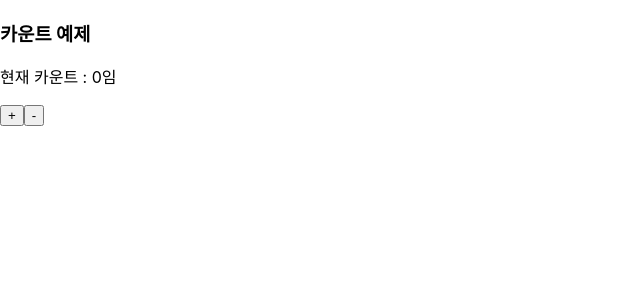
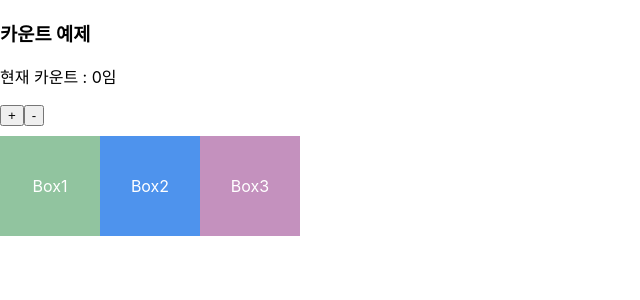
Before and after one commit to heexohee/sim6, a React (Create React App) app: page / in a window 1280 px wide. Shown: the top 300 px of the page, without its empty margins (0-640 px from the left). Built offline with nearby package versions, Linux system fonts and the light colour scheme.

Commit message:
부모가 바뀌었는데 자식컴포까지 랜더링 됨

```diff
--- a/src/App.jsx
+++ b/src/App.jsx
@@ -1,34 +1,43 @@
 import React, { useState } from "react";
+import Box1 from "./components/Box1";
+import Box2 from "./components/Box2";
+import Box3 from "./components/Box3";
+
+
+const boxesStyle = {
+  display: "flex",
+  marginTop: "10px",
+};
+
 
 
 function App() {
-
-  console.log('App 컴포넌트가 렌더링되었씁니다');
+  console.log("App 컴포넌트가 렌더링되었씁니다");
   const [count, setCount] = useState(0);
 
-
   // 1증가 함수
-  const onPlusButtonClickButtonHandler = () =>
-  {
-    setCount(count+1);
-  }
-
+  const onPlusButtonClickButtonHandler = () => {
+    setCount(count + 1);
+  };
 
   // 1감소 함수
-  const onMinusButtonClickButtonHandler = () =>
-  {
-    setCount(count-1);
-  }
+  const onMinusButtonClickButtonHandler = () => {
+    setCount(count - 1);
+  };
 
-
-  return <>
-  <h3>카운트 예제</h3>
-  <p>현재 카운트 : {count}임</p>
-<button onClick={onPlusButtonClickButtonHandler}>+</button>
-<button onClick={onMinusButtonClickButtonHandler}>-</button>
-
-  </>
-  ;
+  return (
+    <>
+      <h3>카운트 예제</h3>
+      <p>현재 카운트 : {count}임</p>
+      <button onClick={onPlusButtonClickButtonHandler}>+</button>
+      <button onClick={onMinusButtonClickButtonHandler}>-</button>
+      <div style={boxesStyle}>
+        <Box1 />
+        <Box2 />
+        <Box3 />
+      </div>
+    </>
+  );
 }
 
 export default App;
--- a/src/components/Box1.jsx
+++ b/src/components/Box1.jsx
@@ -0,0 +1,20 @@
+import React from "react";
+
+const boxStyle = {
+  width: "100px",
+  height: "100px",
+  backgroundColor: "#91c49f",
+  color: "white",
+
+  // 가운데 정렬 3종세트
+  display: "flex",
+  justifyContent: "center",
+  alignItems: "center",
+};
+
+function Box1() {
+  console.log("Box1이 렌더링되었습니다.");
+  return <div style={boxStyle}>Box1</div>;
+}
+
+export default Box1;
--- a/src/components/Box2.jsx
+++ b/src/components/Box2.jsx
@@ -0,0 +1,20 @@
+import React from "react";
+
+const boxStyle = {
+  width: "100px",
+  height: "100px",
+  backgroundColor: "#4e93ed",
+  color: "white",
+
+  // 가운데 정렬 3종세트
+  display: "flex",
+  justifyContent: "center",
+  alignItems: "center",
+};
+
+function Box2() {
+  console.log("Box2가 렌더링되었습니다.");
+  return <div style={boxStyle}>Box2</div>;
+}
+
+export default Box2;
--- a/src/components/Box3.jsx
+++ b/src/components/Box3.jsx
@@ -0,0 +1,20 @@
+import React from "react";
+
+const boxStyle = {
+  width: "100px",
+  height: "100px",
+  backgroundColor: "#c491be",
+  color: "white",
+
+  // 가운데 정렬 3종세트
+  display: "flex",
+  justifyContent: "center",
+  alignItems: "center",
+};
+
+function Box3() {
+  console.log("Box3가 렌더링되었습니다.");
+  return <div style={boxStyle}>Box3</div>;
+}
+
+export default Box3;
```
